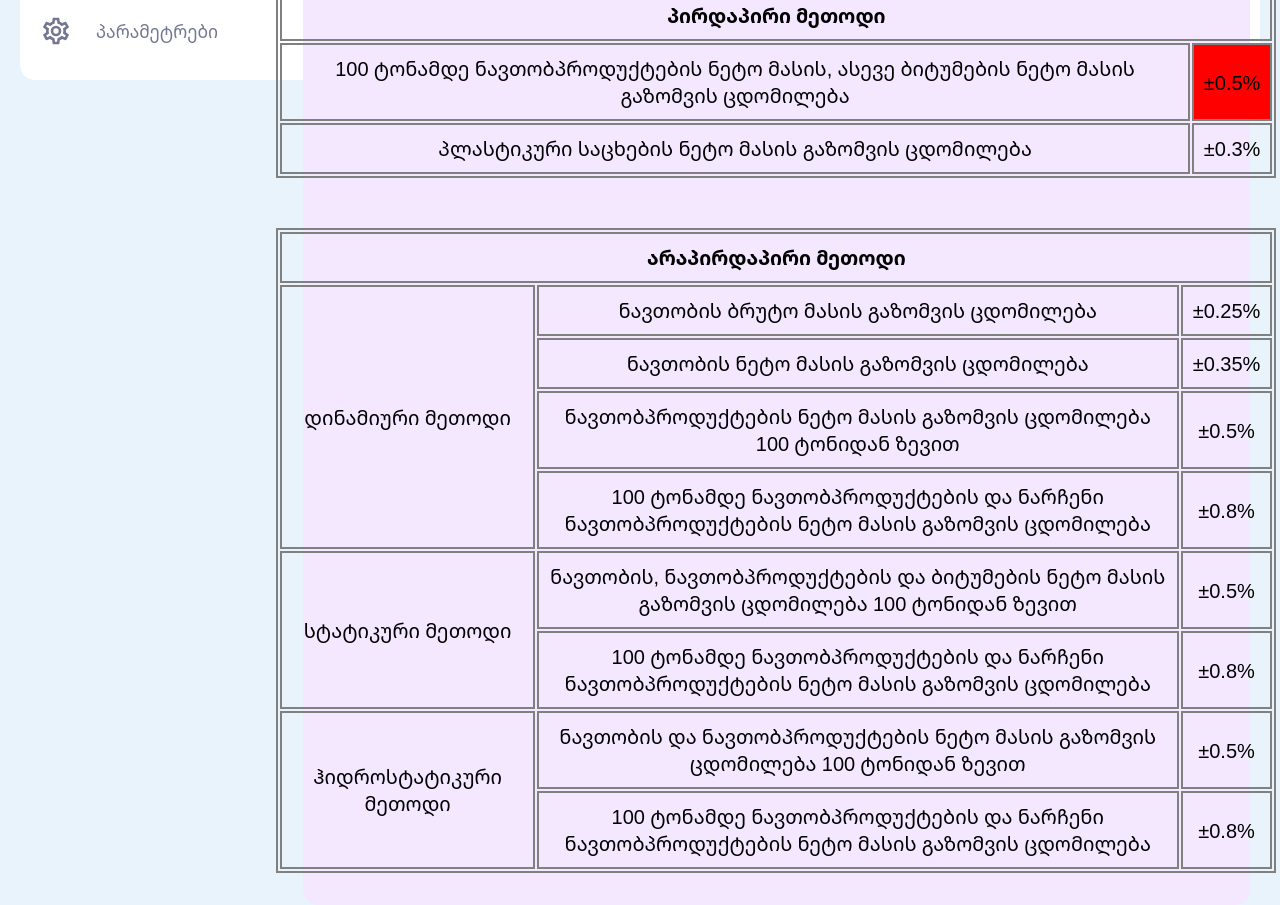
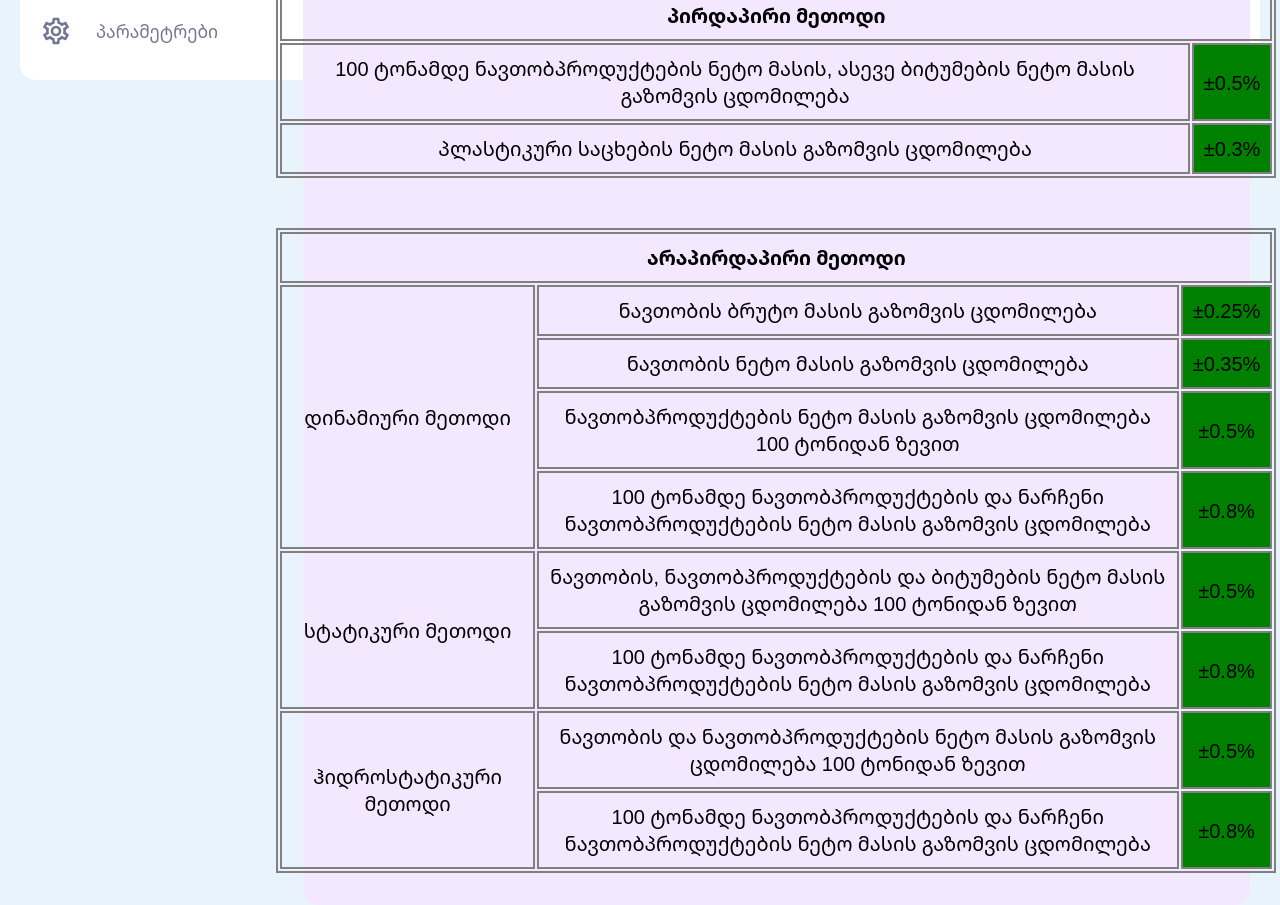
Before and after one commit to irakli85/Oil-Dashboard, a React (Vite) app: page / in a window 1280 px wide. Shown: the part 700-1605 px from the top of the page. Built offline with nearby package versions, Linux system fonts and the light colour scheme.

Commit message:
first commit

```diff
--- a/src/components/Measurment.jsx
+++ b/src/components/Measurment.jsx
@@ -8,10 +8,9 @@ const Measurment = () => {
   const [realNum, setRealNum] = useState(1)
 
   let difference = docNum-realNum
-  let percentage = ((docNum-realNum)/docNum) * 100
+  let percentage = (((docNum-realNum)/docNum) * 100).toFixed(2)
 
-  let norm = false
-
+console.log(percentage, typeof(percentage))
 
   return (
     <Container>
@@ -45,11 +44,11 @@ const Measurment = () => {
           </Tr>
           <Tr>
             <Td>100 ტონამდე ნავთობპროდუქტების ნეტო მასის, ასევე ბიტუმების ნეტო მასის გაზომვის ცდომილება</Td>
-            <Td norm={true}>&#xb1;0.5%</Td>
+            <TdCond norm={percentage < 0.5 ? true : false }>&#xb1;0.5%</TdCond>
           </Tr>
           <Tr>
             <Td>პლასტიკური საცხების ნეტო მასის გაზომვის ცდომილება</Td>
-            <Td>&#xb1;0.3%</Td>
+            <TdCond norm={percentage < 0.5 ? true : false }>&#xb1;0.3%</TdCond>
           </Tr>
         </Table>
         <Table>
@@ -60,39 +59,39 @@ const Measurment = () => {
           <Tr>
             <Td rowSpan={4}>დინამიური მეთოდი</Td>
             <Td>ნავთობის ბრუტო მასის გაზომვის ცდომილება</Td>
-            <Td>&#xb1;0.25%</Td>
+            <TdCond norm={percentage < 0.5 ? true : false }>&#xb1;0.25%</TdCond>
           </Tr>
           <Tr>
             <Td>ნავთობის ნეტო მასის გაზომვის ცდომილება</Td>
-            <Td>&#xb1;0.35%</Td>
+            <TdCond norm={percentage < 0.5 ? true : false }>&#xb1;0.35%</TdCond>
           </Tr>
           <Tr>
             <Td>ნავთობპროდუქტების ნეტო მასის გაზომვის ცდომილება 100 ტონიდან ზევით</Td>
-            <Td>&#xb1;0.5%</Td>
+            <TdCond norm={percentage < 0.5 ? true : false }>&#xb1;0.5%</TdCond>
           </Tr>
           <Tr>
             <Td>100 ტონამდე ნავთობპროდუქტების და ნარჩენი ნავთობპროდუქტების ნეტო მასის გაზომვის ცდომილება</Td>
-            <Td>&#xb1;0.8%</Td>
+            <TdCond norm={percentage < 0.5 ? true : false }>&#xb1;0.8%</TdCond>
           </Tr>
 
           <Tr>
             <Td rowSpan={2}>სტატიკური მეთოდი</Td>
             <Td>ნავთობის, ნავთობპროდუქტების და ბიტუმების ნეტო მასის გაზომვის ცდომილება 100 ტონიდან ზევით</Td>
-            <Td>&#xb1;0.5%</Td>
+            <TdCond norm={percentage < 0.5 ? true : false }>&#xb1;0.5%</TdCond>
           </Tr>
           <Tr>
             <Td>100 ტონამდე ნავთობპროდუქტების და ნარჩენი ნავთობპროდუქტების ნეტო მასის გაზომვის ცდომილება</Td>
-            <Td>&#xb1;0.8%</Td>
+            <TdCond norm={percentage < 0.5 ? true : false }>&#xb1;0.8%</TdCond>
           </Tr>
 
           <Tr>
             <Td rowSpan={2}>ჰიდროსტატიკური მეთოდი</Td>
             <Td>ნავთობის და ნავთობპროდუქტების ნეტო მასის გაზომვის ცდომილება 100 ტონიდან ზევით</Td>
-            <Td>&#xb1;0.5%</Td>
+            <TdCond norm={percentage < 0.5 ? true : false }>&#xb1;0.5%</TdCond>
           </Tr>
           <Tr>
             <Td>100 ტონამდე ნავთობპროდუქტების და ნარჩენი ნავთობპროდუქტების ნეტო მასის გაზომვის ცდომილება</Td>
-            <Td>&#xb1;0.8%</Td>
+            <TdCond norm={percentage < 0.5 ? true : false }>&#xb1;0.8%</TdCond>
           </Tr>
 
         </Table>
@@ -131,13 +130,19 @@ const Th = styled.th`
   text-align: center;
   padding: 1rem;
 `
-
 const Td = styled.td`
   font-size: 2rem;
   border: solid 2px gray;
   text-align: center;
   padding: 1rem;
-  background: ${props => props.norm === true ? 'red' : null}
+`
+
+const TdCond = styled.td`
+  font-size: 2rem;
+  border: solid 2px gray;
+  text-align: center;
+  padding: 1rem;
+  background: ${props => props.norm === true ? 'green' : 'red'};
 `
 
 const Tr = styled.tr`
```
